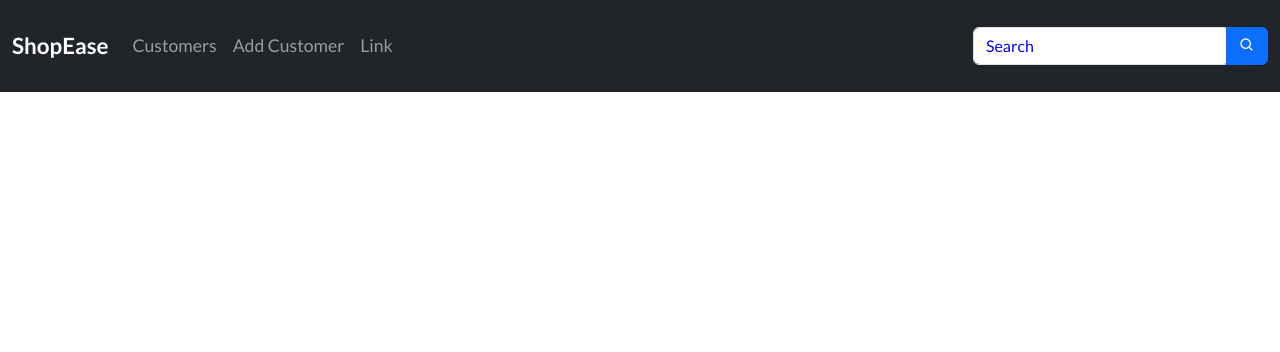
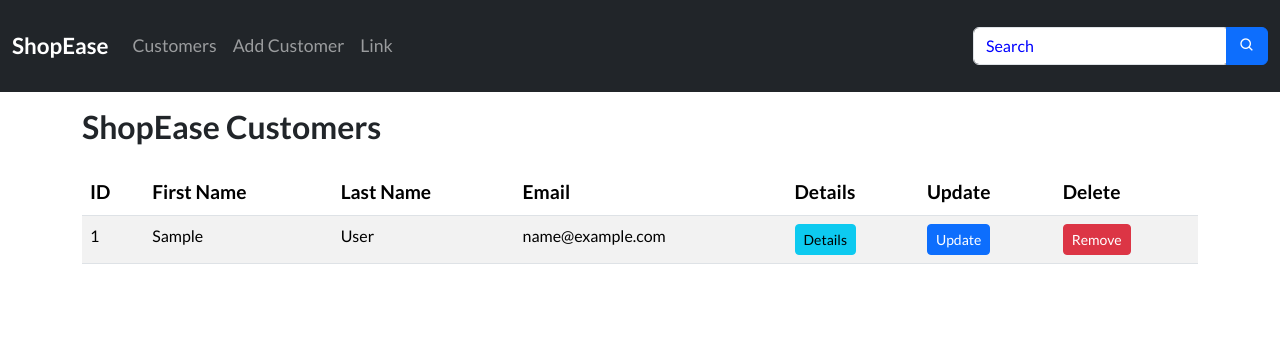
Before and after one commit to CodeOmari/ShopEase, a Django app: template templates/customers.html in a window 1280 px wide. Shown: the top 352 px of the page. Run offline with Django 5.2, Linux system fonts and the light colour scheme; the template is opened without the code that fills it: most values are stand-ins (such as "Sample title", 1, 10 or a date in 2020).

Commit message:
customers template

```diff
--- a/templates/customers.html
+++ b/templates/customers.html
@@ -1,5 +1,50 @@
 {% extends 'master.html' %}
+{% load static %}
 
 {% block title %}
     <title>ShopEase - Customers</title>
 {% endblock %}
+
+{% block extra_css %}
+    <link rel="stylesheet" href="{% static 'CSS/customers.css' %}">
+{% endblock %}
+
+{% block content %}
+    <div class="container">
+        <h2 class="customers pt-3 pb-3">ShopEase Customers</h2>
+        <table class="table table-striped">
+            <thead class="headers">
+                <tr>
+                    <th>ID</th>
+                    <th>First Name</th>
+                    <th>Last Name</th>
+                    <th>Email</th>
+                    <th>Details</th>
+                    <th>Update</th>
+                    <th>Delete</th>
+                </tr>
+            </thead>
+
+            {% for customer in customers %}
+                <tbody class="customer-details">
+                    <tr>
+                        <td>{{ customer.id }}</td>
+                        <td>{{ customer.first_name }}</td>
+                        <td>{{ customer.last_name }}</td>
+                        <td>{{ customer.email }}</td>
+                        <td>
+                            <a href="#" class="btn btn-sm btn-info">Details</a>
+                        </td>
+                        <td>
+                            <a href="#" class="btn btn-sm btn-primary">Update</a>
+                        </td>
+                        <td>
+                            <a href="#" class="btn btn-sm btn-danger">Remove</a>
+                        </td>
+                    </tr>
+                </tbody>
+            {% endfor %}
+
+        </table>
+    </div>
+{% endblock %}
```
